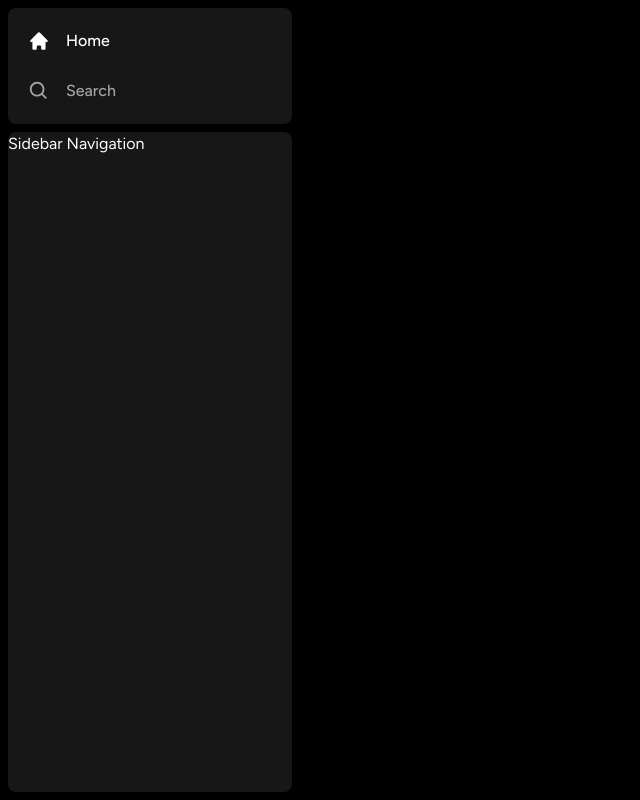
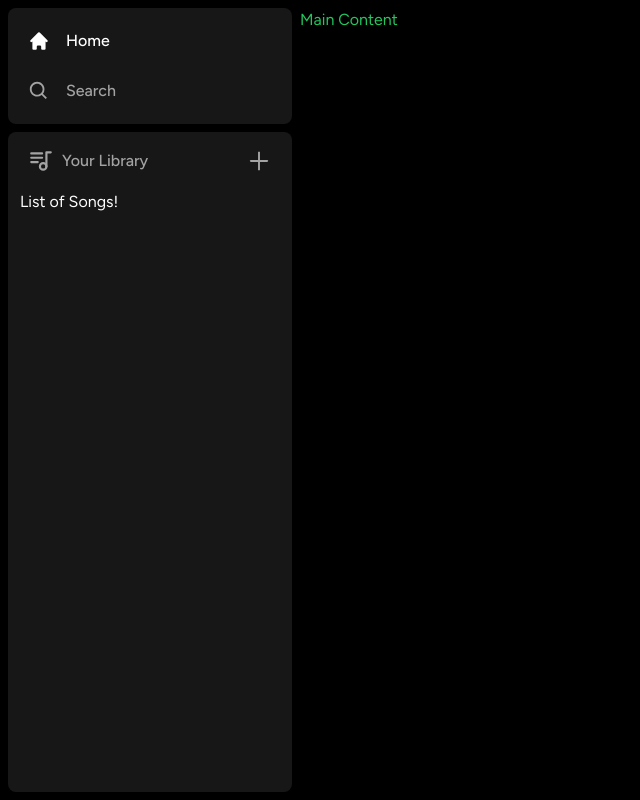
Before and after one commit to iamshishirpandey/spotify-clone, a Next.js app: page / in a window 1280 px wide. Shown: the whole page, without its empty margins (0-640 px from the left). Built offline with nearby package versions, Linux system fonts and the light colour scheme.

Commit message:
Sidebar Completes

```diff
--- a/app/(site)/page.tsx
+++ b/app/(site)/page.tsx
@@ -1,7 +1,7 @@
 import React from "react";
 
 function page() {
-  return <div className="text-green-500">Main Content</div>;
+  return <div className="flex text-green-500">Main Content</div>;
 }
 
 export default page;
--- a/app/layout.tsx
+++ b/app/layout.tsx
@@ -1,4 +1,4 @@
-import Sidebar from "@/components/sidebar";
+import Sidebar from "@/components/Sidebar";
 import "./globals.css";
 import type { Metadata } from "next";
 import { Figtree } from "next/font/google";
--- /dev/null
+++ b/components/Library.tsx
@@ -0,0 +1,23 @@
+"use client";
+import { TbPlaylist } from "react-icons/tb";
+import { AiOutlinePlus } from "react-icons/ai";
+const Library = () => {
+  const onClick = () => {};
+  return (
+    <div className="flex flex-col">
+      <div className="flex items-center justify-between px-5 pt-4">
+        <div className="inline-flex items-center gap-x-2">
+          <TbPlaylist size={26} className="text-neutral-400" />
+          <p className="text-neutral-400 font-medium text-md">Your Library</p>
+        </div>
+        <AiOutlinePlus
+          onClick={onClick}
+          size={26}
+          className="text-neutral-400 cursor-pointer hover:text-white transition"
+        />
+      </div>
+      <div className="flex flex-col gap-y-2 mt-4 px-3">List of Songs!</div>
+    </div>
+  );
+};
+export default Library;
--- a/components/Sidebar.tsx
+++ b/components/Sidebar.tsx
@@ -5,6 +5,7 @@ import { HiHome } from "react-icons/hi";
 import { BiSearch } from "react-icons/bi";
 import Box from "./Box";
 import SidebarItem from "./SidebarItem";
+import Library from "./Library";
 interface SidebarProps {
   children: React.ReactNode;
 }
@@ -37,8 +38,11 @@ const Sidebar: React.FC<SidebarProps> = ({ children }) => {
             ))}
           </div>
         </Box>
-        <Box className="overflow-y-auto h-full">Sidebar Navigation</Box>
+        <Box className="overflow-y-auto h-full">
+          <Library />
+        </Box>
       </div>
+      <main className="h-full flex-1 overflow-y-auto py-2">{children}</main>
     </div>
   );
 };
```
